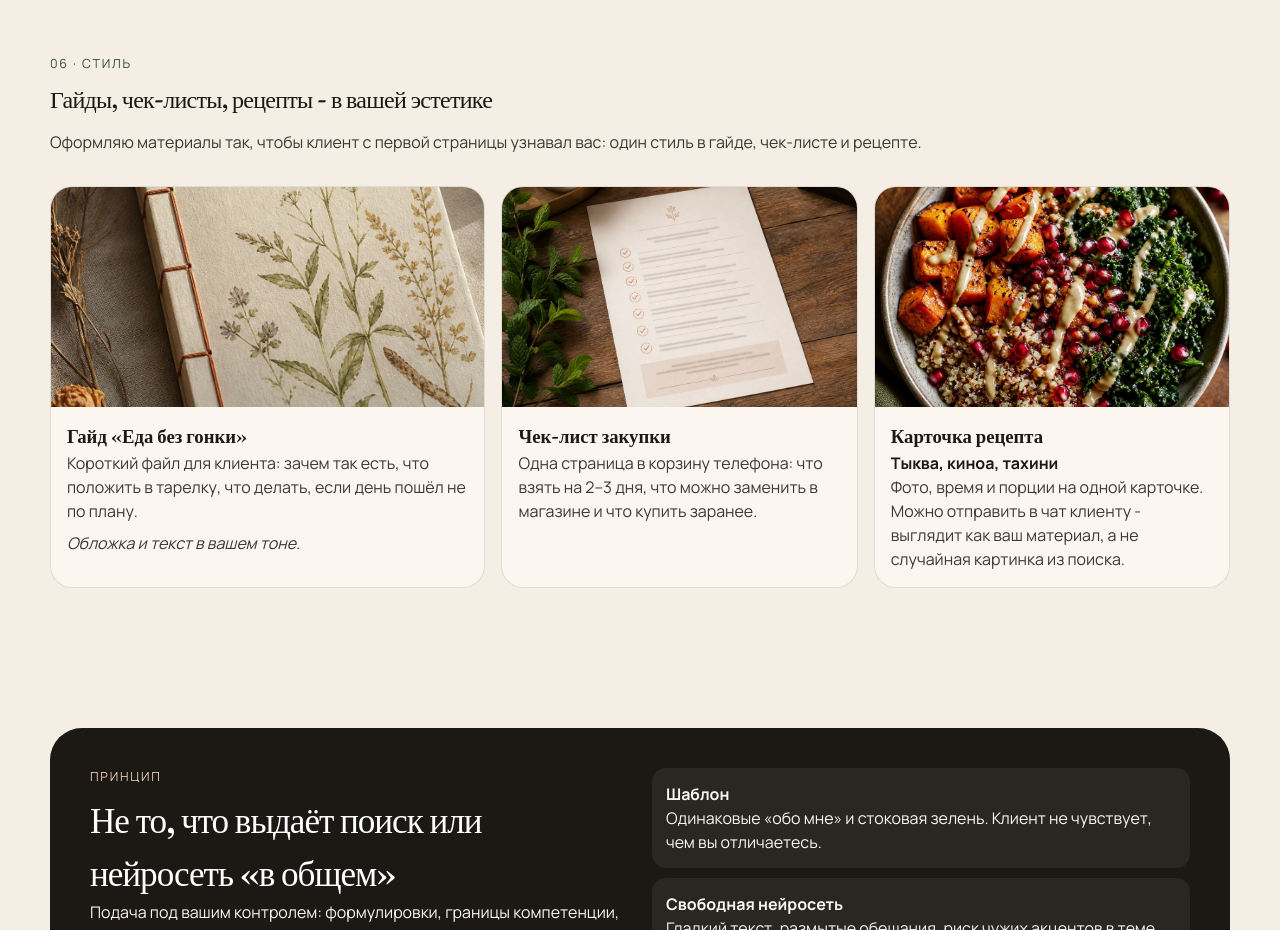
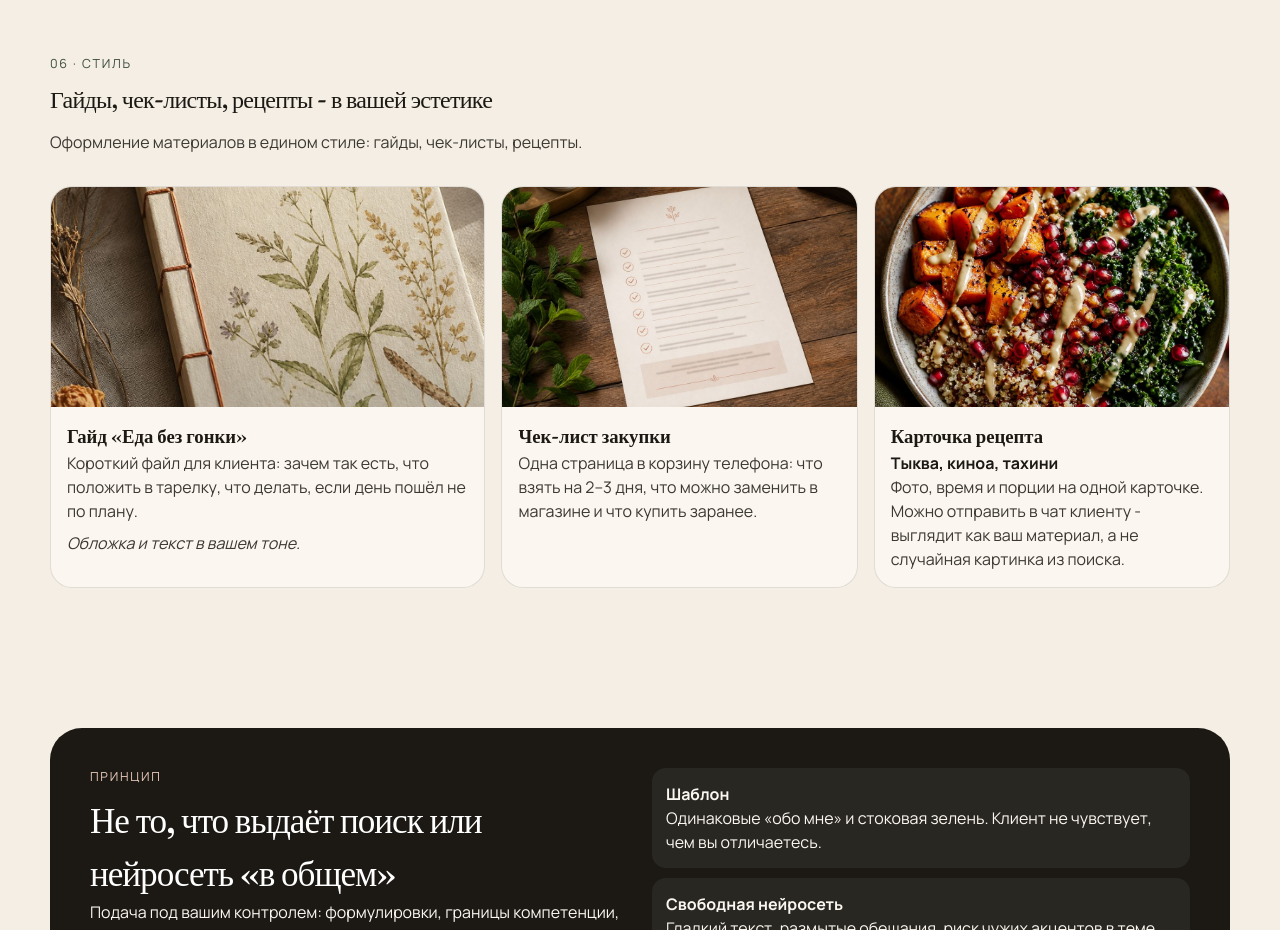
Before and after one commit to kut-coder/businesscard, a plain HTML site: page index.html in a window 1280 px wide. Shown: the part 6020-6950 px from the top of the page. Drawn offline with nearby package versions, Linux system fonts and the light colour scheme.

Commit message:
текст в кайдах

```diff
--- a/index.html
+++ b/index.html
@@ -415,7 +415,7 @@
           <p class="kicker">06 · стиль</p>
           <h2>Гайды, чек-листы, рецепты - в&nbsp;вашей эстетике</h2>
         </div>
-        <p class="muted">Оформляю материалы так, чтобы клиент с&nbsp;первой страницы узнавал вас: один стиль в&nbsp;гайде, чек-листе и&nbsp;рецепте.</p>
+        <p class="muted">Оформление материалов в едином стиле: гайды, чек-листы, рецепты.</p>
       </div>
       <div class="materials">
         <article class="mat">
```
